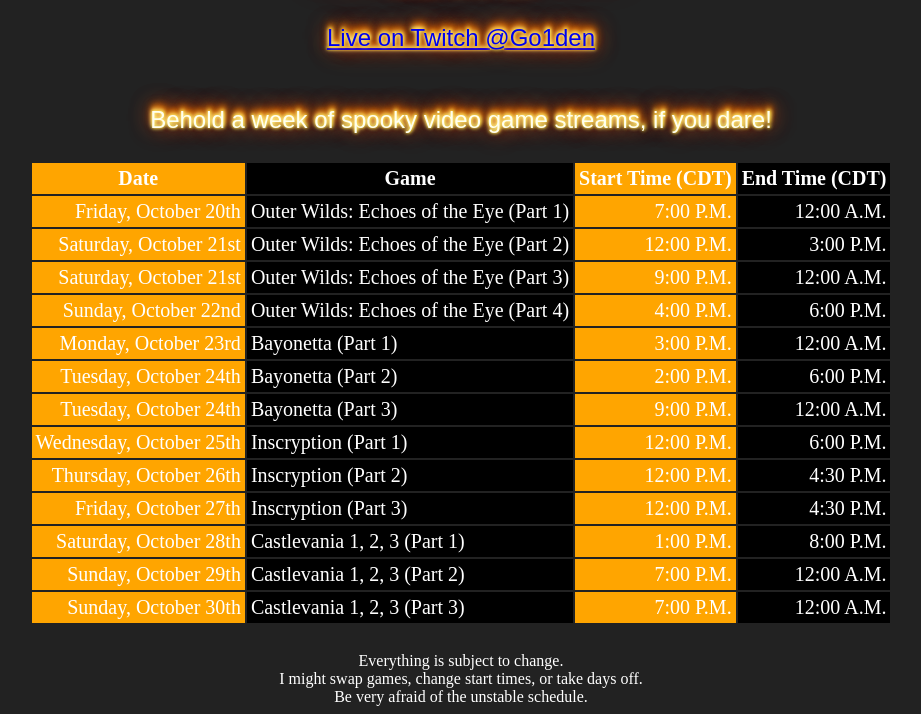
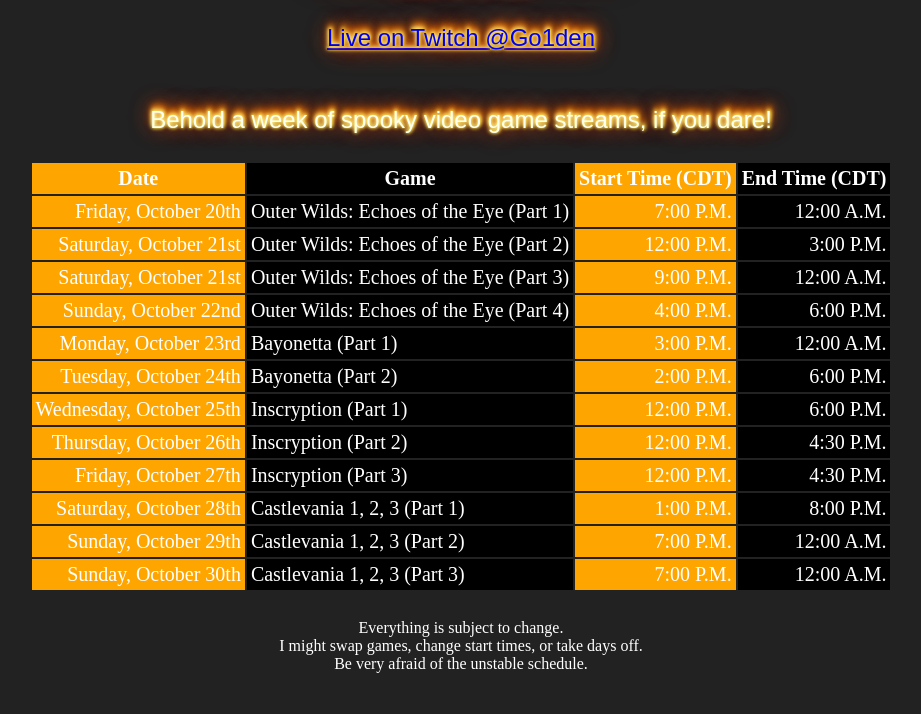
Before and after one commit to Go1den/marathons, a plain HTML site: page spookyweek/index.html in a window 1280 px wide. Shown: the part 152-866 px from the top of the page, without its empty margins (179-1100 px from the left). After the commit the page ends 833 px from the top, so only its background shows below. Drawn offline with Linux system fonts and the light colour scheme; a web font is replaced by a local one.

Commit message:
no 3rd stream for bayo

```diff
--- a/spookyweek/index.html
+++ b/spookyweek/index.html
@@ -65,12 +65,6 @@
                     <td class="end">6:00 P.M.</td>
                 </tr>
                 <tr>
-                    <td class="date">Tuesday, October 24th</td>
-                    <td class="game">Bayonetta (Part 3)</td>
-                    <td class="start">9:00 P.M.</td>
-                    <td class="end">12:00 A.M.</td>
-                </tr>
-                <tr>
                     <td class="date">Wednesday, October 25th</td>
                     <td class="game">Inscryption (Part 1)</td>
                     <td class="start">12:00 P.M.</td>
```
